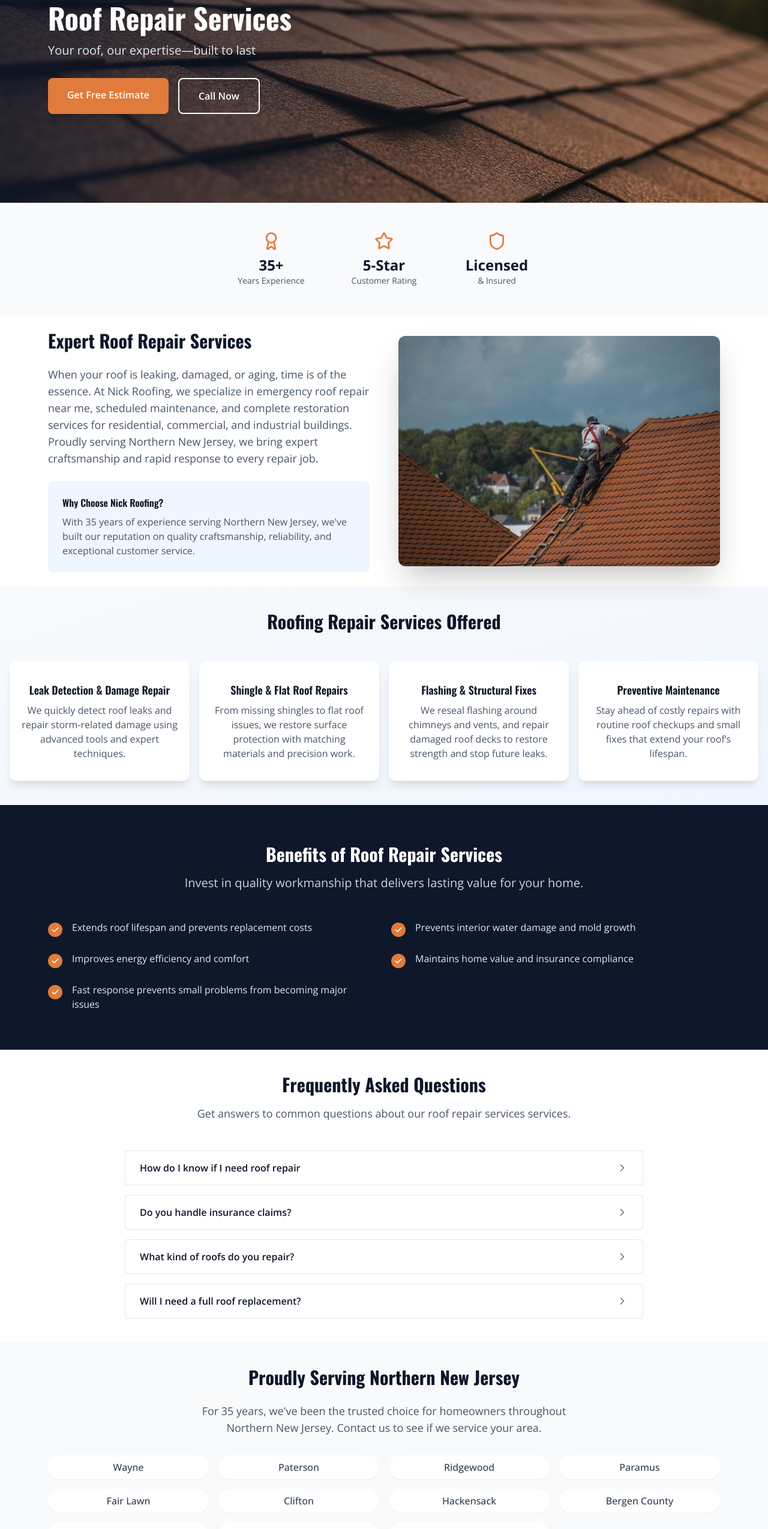
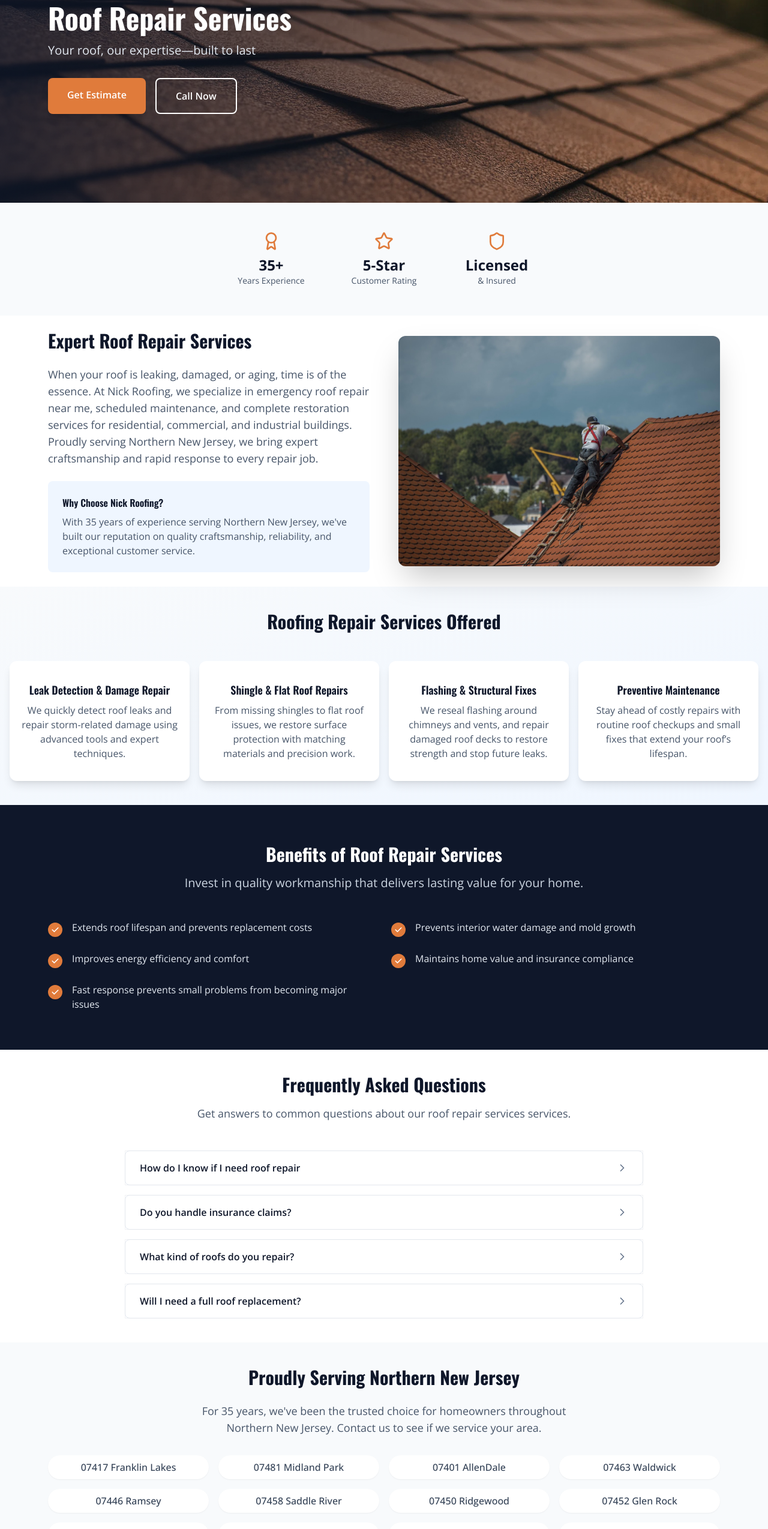
Before and after one commit to compumaxhosting/nick-roofing, a Next.js app: page /RoofRepair in a window 1280 px wide. Shown: the part 238-2787 px from the top of the page at 60% size. Built offline with nearby package versions, Linux system fonts and the light colour scheme.

Commit message:
updated zip codes and removed quotes containing warranty

```diff
--- a/src/components/ServiceData.tsx
+++ b/src/components/ServiceData.tsx
@@ -27,7 +27,6 @@ interface ServiceData {
     ctaText: string;
     faqItems: { question: string; answer: string; }[];
     serviceAreas: string[];
-    warranty: string;
     emergencyAvailable: boolean;
     serviceTitle: string; // Optional for services that may not have this
 }
@@ -71,12 +70,11 @@ const serviceData: Record<ServiceKey, ServiceData> = {
             "Increases natural light without compromising privacy",
             "Potential 15-20% reduction in energy costs",
             "Enhances home value and aesthetic appeal",
-            "Improves indoor air quality and mood",
-            "10-year comprehensive warranty on materials and workmanship"
+            "Improves indoor air quality and mood"
         ],
         galleryImages: ['/skylight1.png', '/skylights1.jpg', '/skylights3.jpg'],
         ctaTitle: "Ready to Brighten Your Home?",
-        ctaText: "Get your free skylight consultation and estimate today",
+        ctaText: "Get your skylight consultation and estimate today",
         faqItems: [
             {
                 question: "How long does skylight installation take?",
@@ -95,8 +93,7 @@ const serviceData: Record<ServiceKey, ServiceData> = {
                 answer: "Yes! We install ENERGY STAR®-rated skylights that include glazing, insulation, and UV coatings to reduce heat transfer."
             }
         ],
-        serviceAreas: ["Wayne", "Paterson", "Ridgewood", "Paramus ", "Fair Lawn", "Clifton", "Hackensack", "Bergen County", "Passaic County", "Morris County", "Essex County"],
-        warranty: "10-Year Comprehensive Warranty",
+        serviceAreas: ["07417 Franklin Lakes", "07481 Midland Park", "07401 AllenDale", "07463 Waldwick", "07446 Ramsey", "07458 Saddle River", "07450 Ridgewood", "07452 Glen Rock", "07410 Fair Lawn", "07013 Clifton", "07652 Paramus", "07506 Hawthorne" ,"07649 Oradell","07508 North Haledon","07512 Totowa","07470 Wayne"],
         emergencyAvailable: false
     },
     'gutter-installation': {
@@ -131,12 +128,11 @@ const serviceData: Record<ServiceKey, ServiceData> = {
             "Prevents foundation damage and basement flooding",
             "Protects siding, windows, and landscaping",
             "Reduces maintenance with quality materials",
-            "Increases curb appeal and home value",
-            "25-year warranty on materials and workmanship"
+            "Increases curb appeal and home value"
         ],
         galleryImages: ['/gutter1.png', '/gutter2.png', '/gutter3.png'],
         ctaTitle: "Protect Your Home Investment",
-        ctaText: "Schedule your free gutter assessment and quote",
+        ctaText: "Schedule your gutter assessment and quote",
         faqItems: [
             {
                 question: "How often should gutters be replaced?",
@@ -159,8 +155,7 @@ const serviceData: Record<ServiceKey, ServiceData> = {
                 answer: "Most installations are completed within a single day, depending on the building size and system type."
             }
         ],
-        serviceAreas: ["Wayne", "Paterson", "Ridgewood", "Paramus ", "Fair Lawn", "Clifton", "Hackensack", "Bergen County", "Passaic County", "Morris County", "Essex County"],
-        warranty: "25-Year Materials & Workmanship Warranty",
+        serviceAreas: ["07417 Franklin Lakes", "07481 Midland Park", "07401 AllenDale", "07463 Waldwick", "07446 Ramsey", "07458 Saddle River", "07450 Ridgewood", "07452 Glen Rock", "07410 Fair Lawn", "07013 Clifton", "07652 Paramus", "07506 Hawthorne" ,"07649 Oradell","07508 North Haledon","07512 Totowa","07470 Wayne"],
         emergencyAvailable: false
     },
     'waterproofing': {
@@ -200,7 +195,7 @@ const serviceData: Record<ServiceKey, ServiceData> = {
         ],
         galleryImages: ['/waterproofing1.jpg', '/waterproofing2.jpg', '/waterproofing3.jpg'],
         ctaTitle: "Protect Your Property Today",
-        ctaText: "Get your free waterproofing evaluation and quote",
+        ctaText: "Get your aterproofing evaluation and quote",
         faqItems: [
             {
                 question: "How do I know if I need waterproofing?",
@@ -219,8 +214,7 @@ const serviceData: Record<ServiceKey, ServiceData> = {
                 answer: "Roof coatings are a type of waterproofing, but we also offer multi-layered systems for enhanced protection."
             }
         ],
-        serviceAreas: ["Wayne", "Paterson", "Ridgewood", "Paramus ", "Fair Lawn", "Clifton", "Hackensack", "Bergen County", "Passaic County", "Morris County", "Essex County"],
-        warranty: "15-Year Waterproofing Warranty",
+        serviceAreas: ["07417 Franklin Lakes", "07481 Midland Park", "07401 AllenDale", "07463 Waldwick", "07446 Ramsey", "07458 Saddle River", "07450 Ridgewood", "07452 Glen Rock", "07410 Fair Lawn", "07013 Clifton", "07652 Paramus", "07506 Hawthorne" ,"07649 Oradell","07508 North Haledon","07512 Totowa","07470 Wayne"],
         emergencyAvailable: true
     },
     'roofing-repair': {
@@ -279,8 +273,7 @@ const serviceData: Record<ServiceKey, ServiceData> = {
                 answer: " Not necessarily. Many issues can be solved affordably with targeted repairs. If a full replacement is needed, we provide transparent guidance and quotes."
             }
         ],
-        serviceAreas: ["Wayne", "Paterson", "Ridgewood", "Paramus ", "Fair Lawn", "Clifton", "Hackensack", "Bergen County", "Passaic County", "Morris County", "Essex County"],
-        warranty: "5-Year Repair Warranty",
+        serviceAreas: ["07417 Franklin Lakes", "07481 Midland Park", "07401 AllenDale", "07463 Waldwick", "07446 Ramsey", "07458 Saddle River", "07450 Ridgewood", "07452 Glen Rock", "07410 Fair Lawn", "07013 Clifton", "07652 Paramus", "07506 Hawthorne" ,"07649 Oradell","07508 North Haledon","07512 Totowa","07470 Wayne"],
         emergencyAvailable: true
     },
     'siding': {
@@ -339,8 +332,7 @@ const serviceData: Record<ServiceKey, ServiceData> = {
                 answer: "Yes—insulated siding can help reduce thermal transfer and lower your energy bills"
             }
         ],
-        serviceAreas: ["Wayne", "Paterson", "Ridgewood", "Paramus ", "Fair Lawn", "Clifton", "Hackensack", "Bergen County", "Passaic County", "Morris County", "Essex County"],
-        warranty: "5-Year Repair Warranty",
+        serviceAreas: ["07417 Franklin Lakes", "07481 Midland Park", "07401 AllenDale", "07463 Waldwick", "07446 Ramsey", "07458 Saddle River", "07450 Ridgewood", "07452 Glen Rock", "07410 Fair Lawn", "07013 Clifton", "07652 Paramus", "07506 Hawthorne", "07649 Oradell", "07508 North Haledon", "07512 Totowa", "07470 Wayne"],
         emergencyAvailable: true
     }
 };
@@ -380,7 +372,7 @@ const ServicePage: React.FC<ServicePageProps> = ({ service }) => {
                                         href="/contact"
                                         className="bg-[#e07b3b] hover:bg-slate-900 text-white px-8 py-4 rounded-lg font-semibold transition-all duration-300 shadow-lg hover:shadow-xl"
                                     >
-                                        Get Free Estimate
+                                        Get Estimate
                                     </Link>
                                     <Link
                                         href="tel:(973) - 207 - 0689"
@@ -583,7 +575,7 @@ const ServicePage: React.FC<ServicePageProps> = ({ service }) => {
                             href="/contact"
                             className="bg-white text-[#e07b3b] px-8 py-4 rounded-lg font-semibold hover:bg-[#e07b3b] hover:text-white transition-colors shadow-lg"
                         >
-                            Get Free Estimate
+                            Get Quote Now
                         </Link>
                         <Link
                             href="tel:(973) - 207 - 0689"
```
